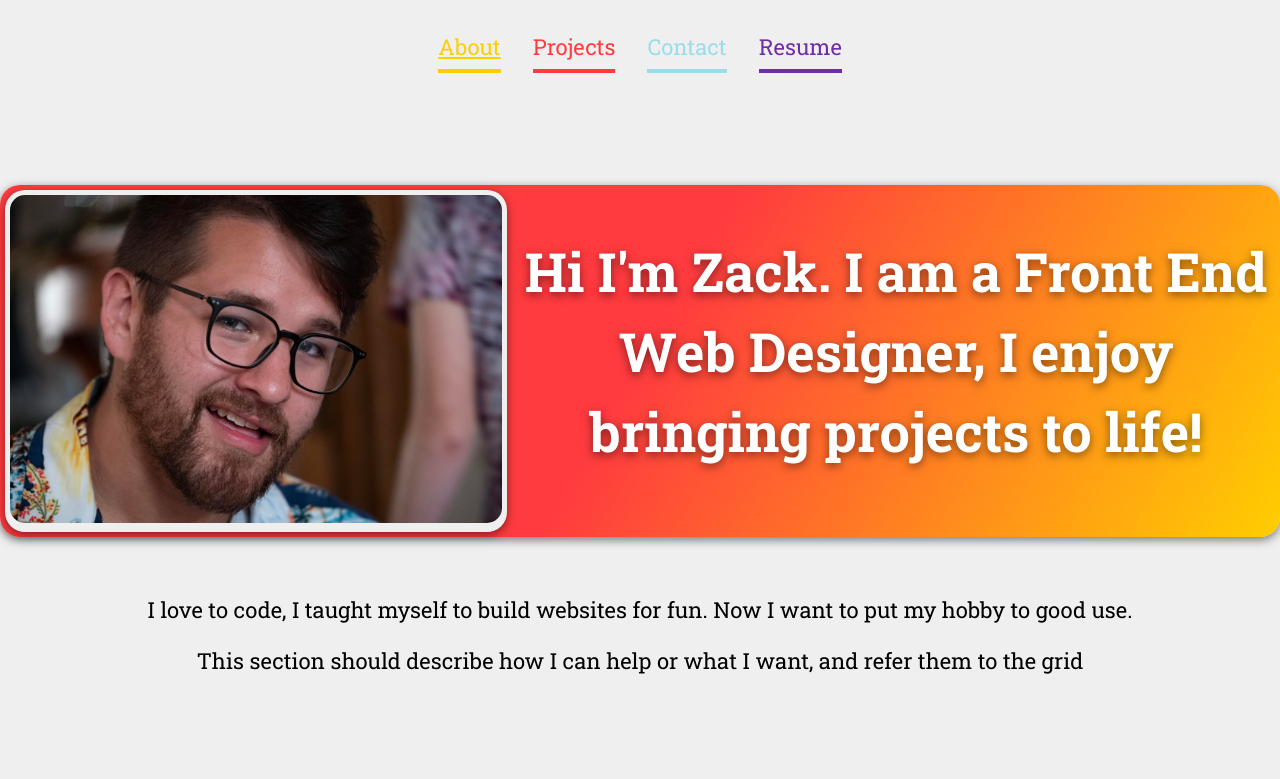
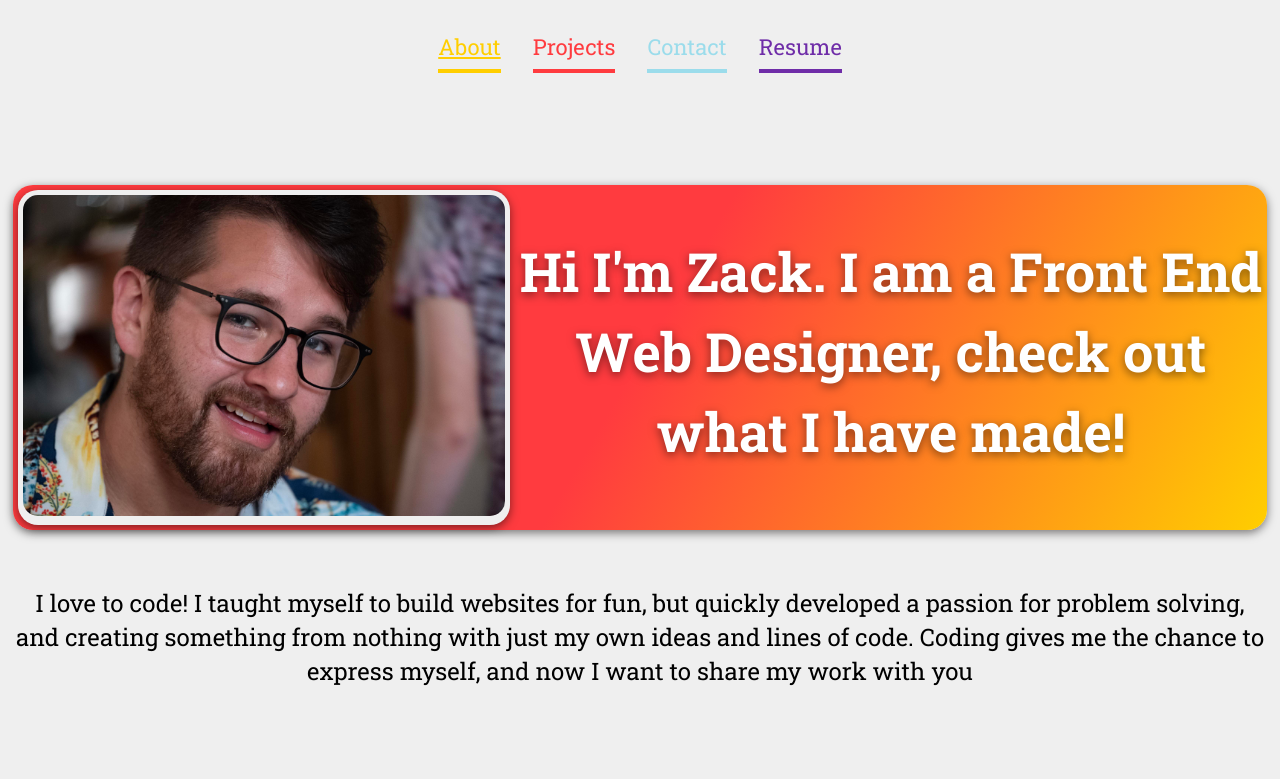
Before and after one commit to thezrbauer/Front_End_Portfolio, a React (Create React App) app in the folder portfolio/: page / in a window 1280 px wide. Shown: the top 779 px of the page. Built offline with nearby package versions, Linux system fonts and the light colour scheme.

Commit message:
yeah baby

```diff
--- a/portfolio/src/App.css
+++ b/portfolio/src/App.css
@@ -87,7 +87,7 @@ img {
 .grid-area {
 display:grid;
 margin:5rem auto;
-width:60%;
+width:80%;
 grid-template-rows: repeat(5, 1fr);
 grid-template-columns: repeat(5, 1fr)
 }
@@ -112,28 +112,27 @@ grid-template-columns: repeat(5, 1fr)
 .grid-3 {
   z-index: 3;
   grid-area:4/6/6/3;
-  font-size:22px;
-  padding:4px;
+  font-size:20px;
 
+  line-height:34px;
 }
 
 .grid-4{
-  font-size:28px;
-  padding:2rem 44px 44px;
-
+  font-size:32px;
+  padding:.4rem;
   z-index:4;
   grid-area:4/3/1/6;
   color:white;
-  line-height: 50px;
+  line-height: 60px;
 }
 
 /* Hero Grid responsive */
 
-@media only screen and (max-width: 1700px) {
+@media only screen and (max-width: 1500px) {
 img {height:auto;}
 
 .grid-area{
-width:100%;
+width:98%;
 grid-template-rows: repeat(1, 1fr);
 }
 
@@ -146,7 +145,10 @@ grid-template-rows: repeat(1, 1fr);
 
 .grid-3 {
   margin-top:2rem;
-  grid-area:2/6/3/1;}
+  grid-area:2/6/3/1;
+  font-size:24px;
+}
+
 .grid-4 {
   font-size:36px;
 
@@ -170,8 +172,6 @@ grid-template-rows: repeat(1, 1fr);
 @media only screen and (max-width: 950px) {
   img {height:100%}
 
-
-
   .grid-1 {grid-area:1/6/1/1;}
 
   .grid-2 {
@@ -180,7 +180,9 @@ grid-template-rows: repeat(1, 1fr);
 
   }
 
-  .grid-3 {grid-area:4/6/4/1;}
+  .grid-3 {
+    grid-area:4/6/4/1;
+    margin:2rem 1rem auto;}
   .grid-4 {
     font-size:24px;
     grid-area: 1/6/1/1;
@@ -197,16 +199,7 @@ grid-template-rows: repeat(1, 1fr);
   font-size:24px;
   line-height:60px;
 }
-
-
 }
-
-
-
-
-
-
-
 
 /* Grid */
 
--- a/portfolio/src/App.js
+++ b/portfolio/src/App.js
@@ -1,6 +1,7 @@
 
 import './App.css';
 import hero from "./images/hero.JPG"
+import tracking from "./images/time-tracker-hero.PNG"
 function App() {
   return (
     <div className="App">
@@ -21,11 +22,13 @@ function App() {
               <img src={hero} alt="Photo of subject"></img>
               </div>
             <div className="grid-3">
-              <p>I love to code, I taught myself to build websites for fun. Now I want to put my hobby to good use. </p>
-              <p>This section should describe how I can help or what I want, and refer them to the grid </p>
+              <p>I love to code! I taught myself to build websites for fun, but quickly developed a passion for problem solving,
+                and creating something from nothing with just my own ideas and lines of code. Coding gives me the chance to express myself,
+                 and now I want to share my work with you </p>
+
             </div>
             <div className="grid-4">
-              <h1>Hi I'm Zack. I am a Front End Web Designer, I enjoy bringing projects to life!</h1>
+              <h1>Hi I'm Zack. I am a Front End Web Designer, check out what I have made!</h1>
 
               </div>
           </div>
@@ -36,7 +39,7 @@ function App() {
               IP address Tracker
               </div>
               <div className="grid-item">galleria</div>
-              <div className="grid-item">time tracking</div>
+              <div className="grid-item"><img src={tracking}></img><h3>time tracking</h3></div>
               <div className="grid-item">API</div>
               <div className="grid-item">E-Commerce</div>
               <div className="grid-item">Book mark thing</div>
```
